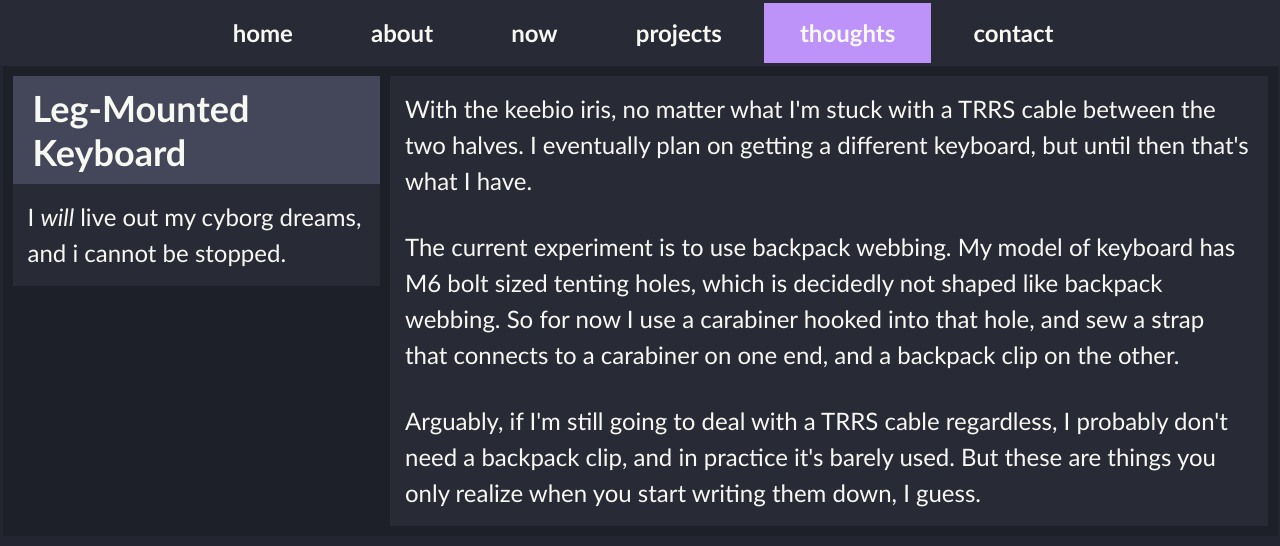
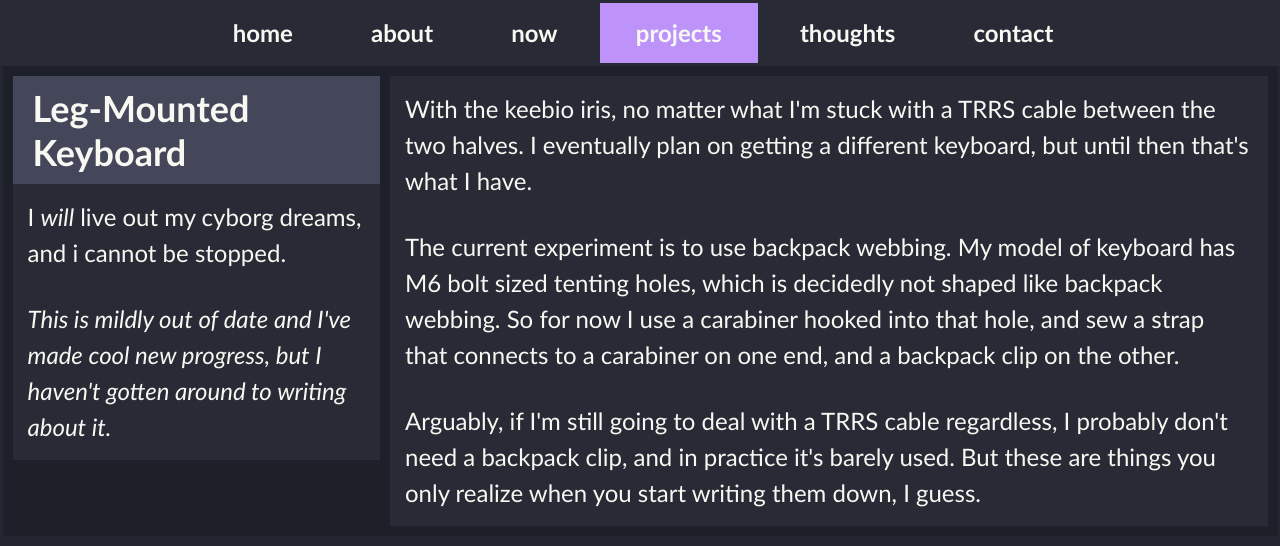
Before and after one commit to mimuki/website, a plain HTML site: page keeb.html in a window 1280 px wide. Drawn offline with Linux system fonts and the light colour scheme.

Commit message:
Fix keeb.html and add disclaimer

```diff
--- a/keeb.html
+++ b/keeb.html
@@ -1,9 +1,9 @@
 <!DOCTYPE html>
 <html lang="en">
 <head>
-  <title>Thoughts</title>
+  <title>Leg-Mounted Keyboard</title>
   <meta charset="UTF-8">
-  <meta name="description" content="I'mfucking around and seeing what sticks.">
+  <meta name="description" content="I will live out my cybord dreams, and I cannot be stopped.">
   <meta name="author" content="kulupu Mimuki">
   <meta name="viewport" content="width=device-width, initial-scale=1.0">
   <link rel="stylesheet" href="css/theme.css">
@@ -19,8 +19,8 @@
             <li><a href="index.html">Home</a></li>
             <li><a href="about.html">About</a></li>
             <li><a href="now.html">Now</a></li>
-            <li><a href="projects.html">Projects</a></li>
-            <li class="active"><a href="thoughts.html">Thoughts</a></li>
+            <li class="active"><a href="projects.html">Projects</a></li>
+            <li><a href="thoughts.html">Thoughts</a></li>
             <li><a href="contact.html">Contact</a></li>
           </ul>
         </div>
@@ -35,6 +35,10 @@
           <h1>Leg-Mounted Keyboard</h1>
           <p>
             I <em>will</em> live out my cyborg dreams, and i cannot be stopped.
+          </p>
+          <p>
+            <em>This is mildly out of date and I've made cool new progress, but
+            I haven't gotten around to writing about it.</em>
           </p>
         </section>
       </div>
```
